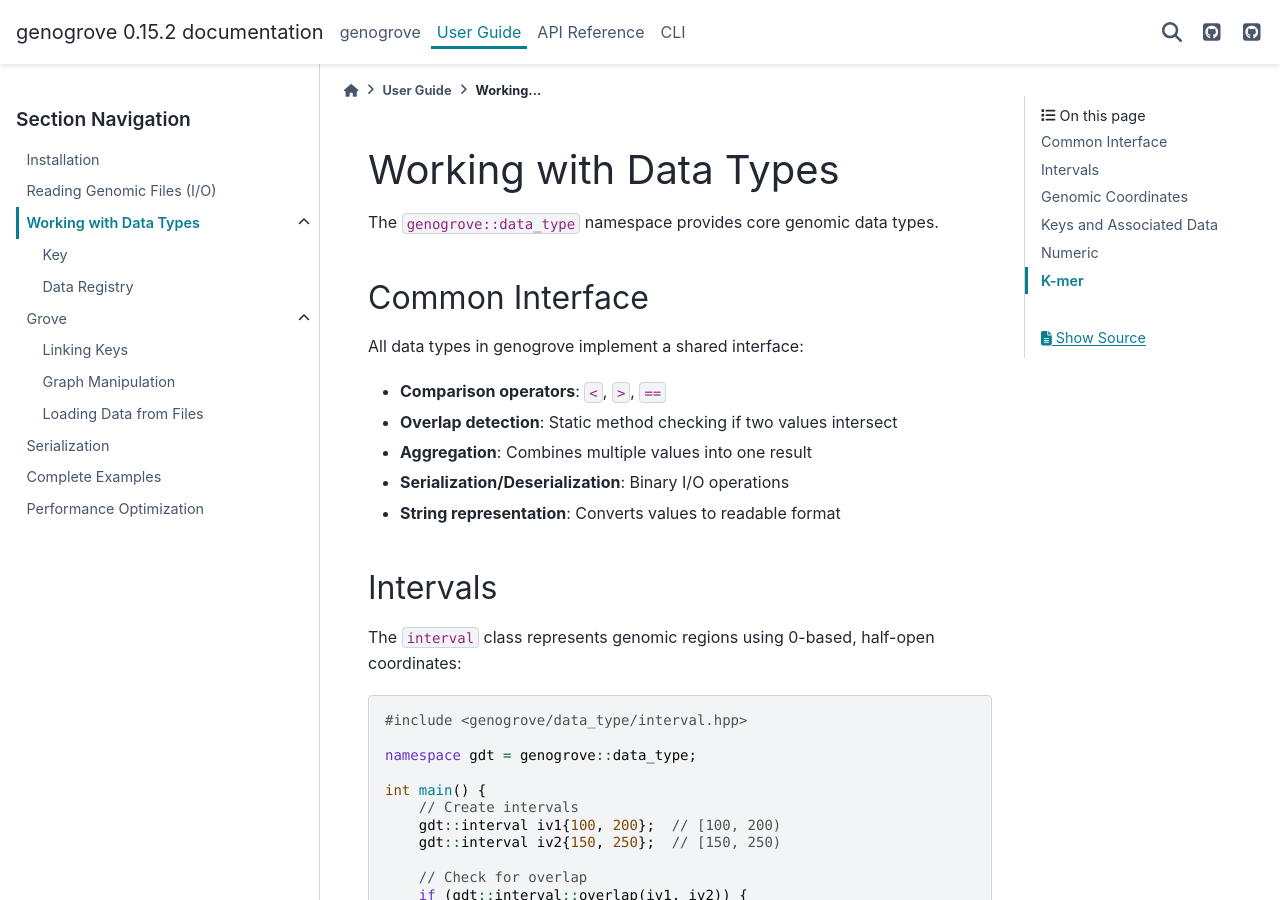
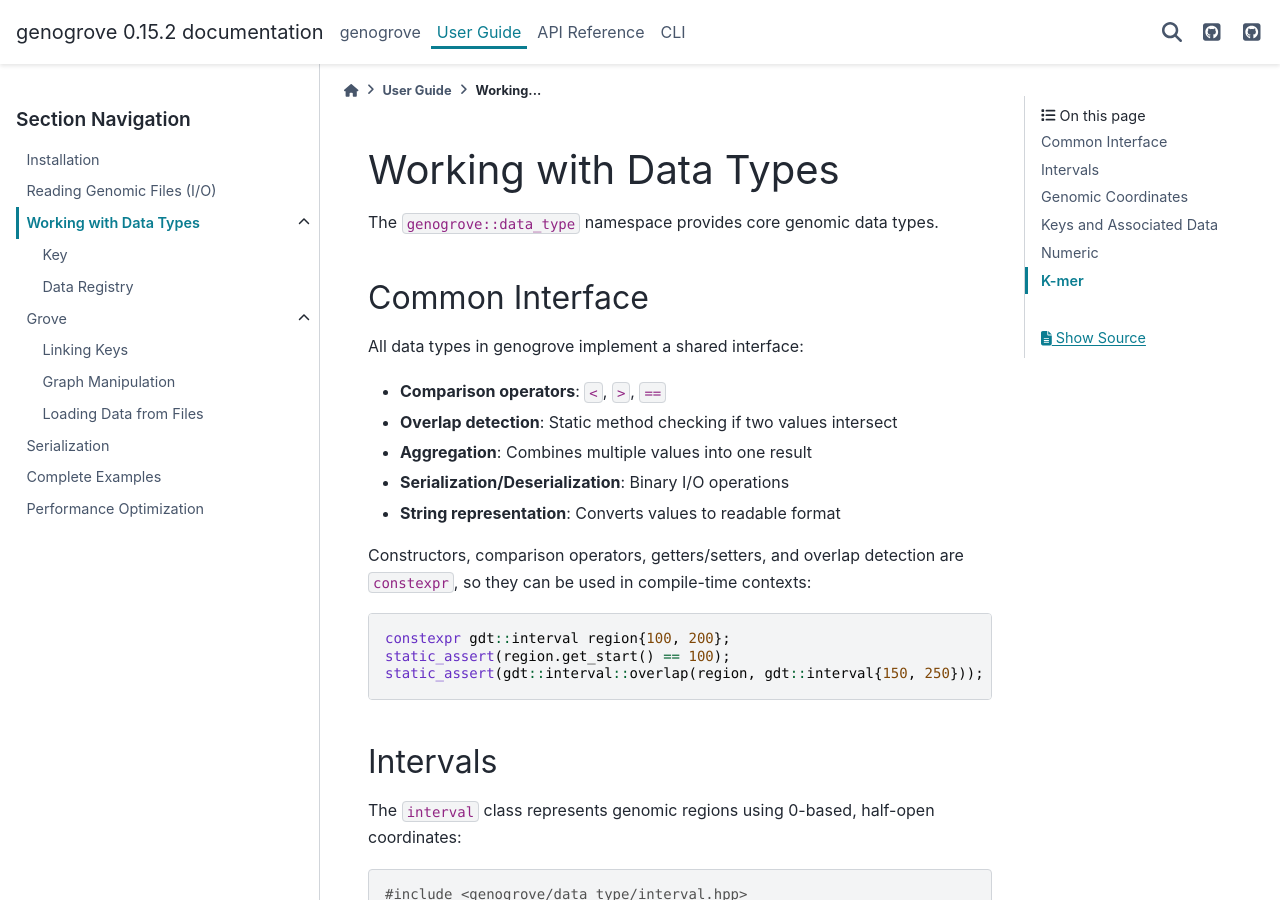
Before and after one commit to genogrove/docs, a Sphinx documentation site: the page built from source/guide/data_types.md, in a window 1280 px wide and 900 px high. Built offline with Sphinx 7.4.7 and the PyData theme 0.15.4, drawn with Linux system fonts in a browser that asks for light colours.

Commit message:
Document constexpr support for data type constructors and operators
Add a note and compile-time example to the Common Interface section
showing that constructors, comparisons, getters/setters, and overlap
detection are constexpr.

Closes #42

Co-Authored-By: Claude Opus 4.6 <noreply@anthropic.com>

````diff
--- a/source/guide/data_types.md
+++ b/source/guide/data_types.md
@@ -11,6 +11,15 @@ All data types in genogrove implement a shared interface:
 - **Aggregation**: Combines multiple values into one result
 - **Serialization/Deserialization**: Binary I/O operations
 - **String representation**: Converts values to readable format
+
+Constructors, comparison operators, getters/setters, and overlap detection are `constexpr`, so they
+can be used in compile-time contexts:
+
+```cpp
+constexpr gdt::interval region{100, 200};
+static_assert(region.get_start() == 100);
+static_assert(gdt::interval::overlap(region, gdt::interval{150, 250}));
+```
 
 ## Intervals
 
````
